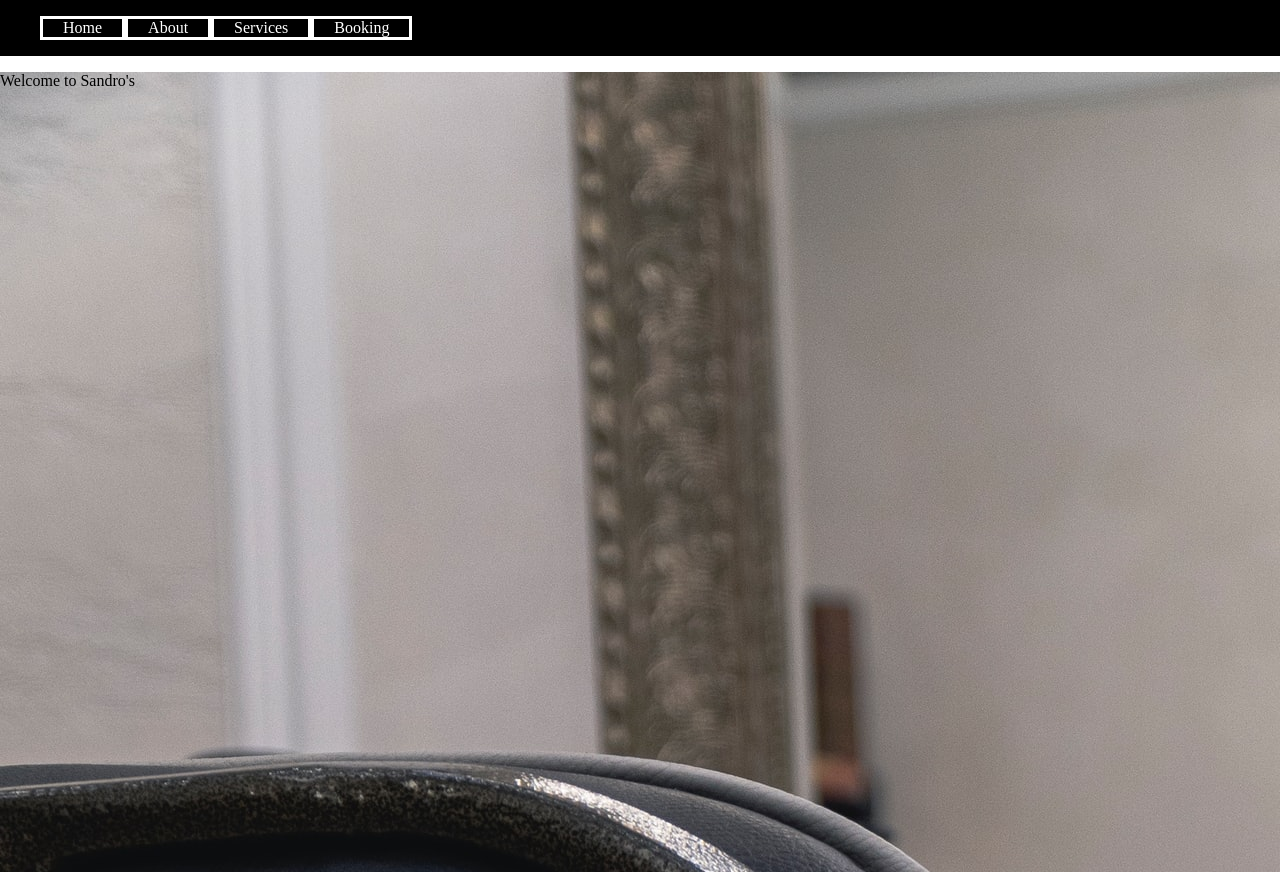
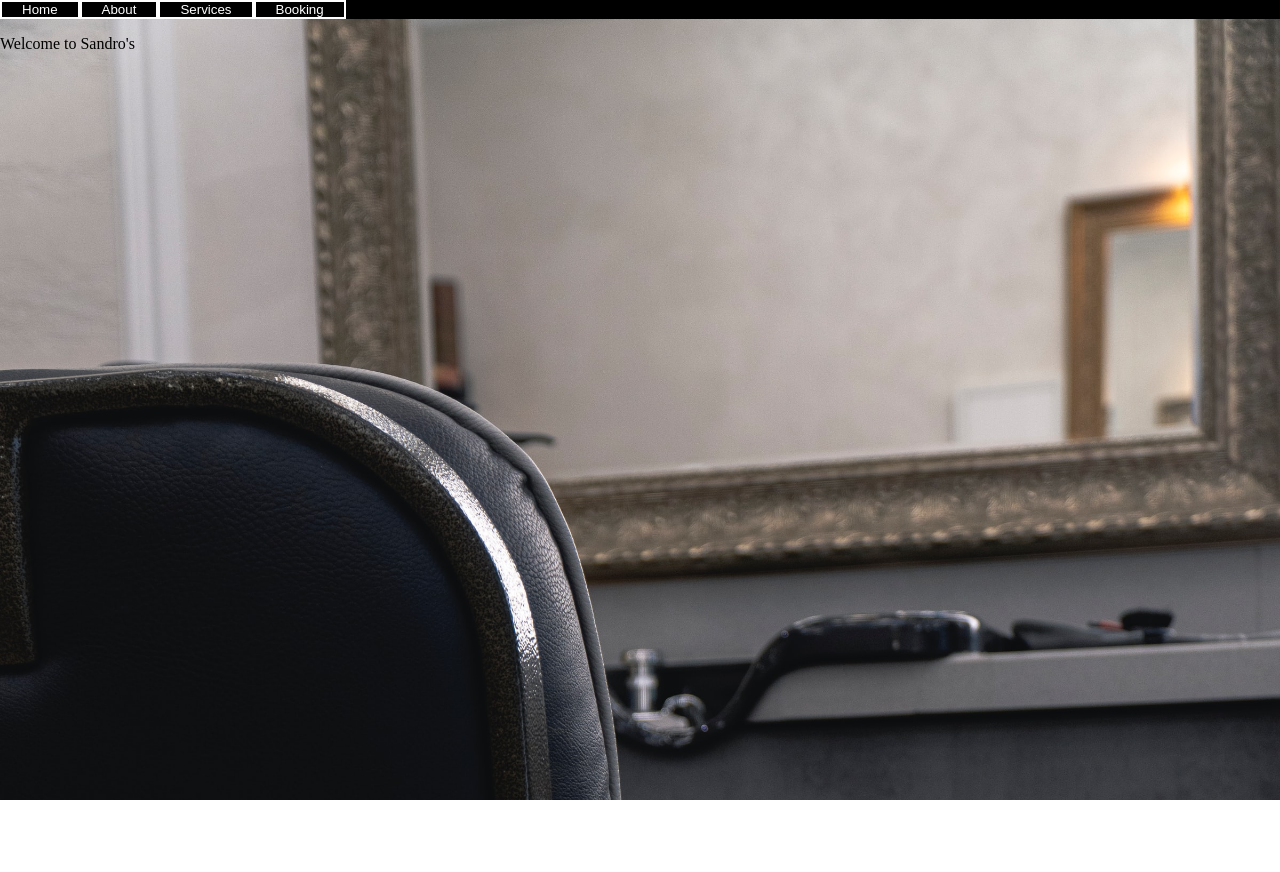
Before and after one commit to sethakirafeldman/barbershop, a React app: page / in a window 1280 px wide. After the commit the page ends 800 px from the top, so only its background shows below. Built offline with nearby package versions, Linux system fonts and the light colour scheme.

Commit message:
some changes

```diff
--- a/src/Main.js
+++ b/src/Main.js
@@ -1,7 +1,9 @@
 import React from 'react';
 // import background from './assets/chair.jpg';
 
-export default function Main() {
+export default function Main(props) {
+
+    const [currentPage, setCurrentPage] = React.useState("home");
 
     return(
         <main>
--- a/src/Navbar.js
+++ b/src/Navbar.js
@@ -1,15 +1,21 @@
 import React from 'react';
 
 export default function Navbar () {
+
+
+
+    const handleClick = () => {
+        console.log(event.target.value);
+    }
+
     return (
         <nav id='navigation-bar'>
-            <ul>
-              <li>Home</li>
-              <li>About</li>
-              <li>Services</li>
-              <li>Booking</li>
-            </ul>
+            <div>
+              <button onClick = {handleClick} value="home">Home</button>
+              <button onClick = {handleClick} value="about">About</button>
+              <button onClick = {handleClick} value="services">Services</button>
+              <button onClick = {handleClick} value="booking">Booking</button>
+            </div>
         </nav>
     )
-
 }
--- a/src/style.css
+++ b/src/style.css
@@ -1,5 +1,11 @@
 body {
     margin: 0;
+    background-image:url(./assets/chair.jpg);
+    margin: 0;
+    height: 100vh;
+    background-attachment: fixed;
+    background-repeat: no-repeat;
+    background-size: 100%;
 }
 
 #navigation-bar {
@@ -9,19 +15,17 @@ body {
     color: white;
 }
 
-nav > ul > li {
-    list-style: none;
+nav > div > button {
     display: inline-block;
     padding: 0 20px;
-    border-style:solid;
+    border-style: solid;
     border-color: white;
+    background-color: black;
+    color: white;
 }
 
 main {
-    background-image:url(./assets/chair.jpg);
-    margin: 0;
-    height: 100vh;
-    background-attachment: fixed;
+
 }
 
 .background {
```
Also changed, not shown: package.json (+12 -1 lines), 1 other file (tests, documents, lock files or other folders).
